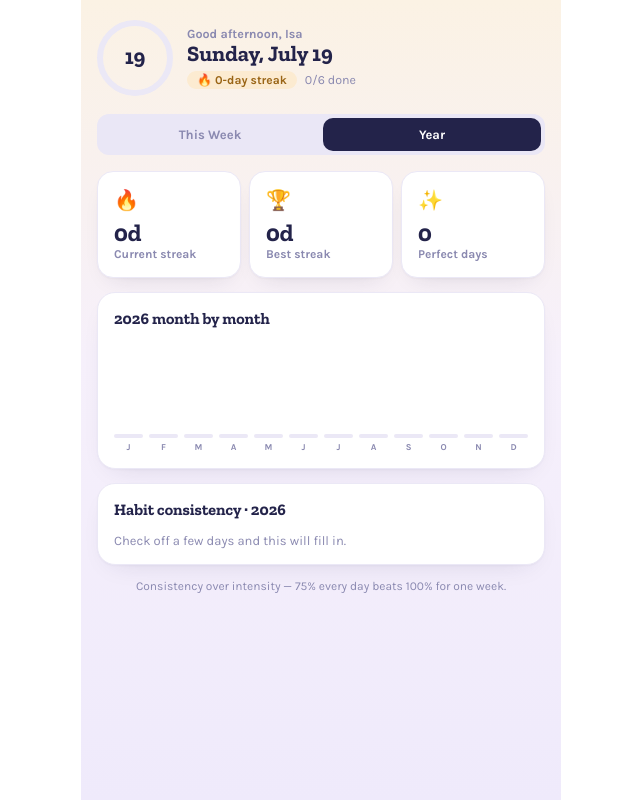
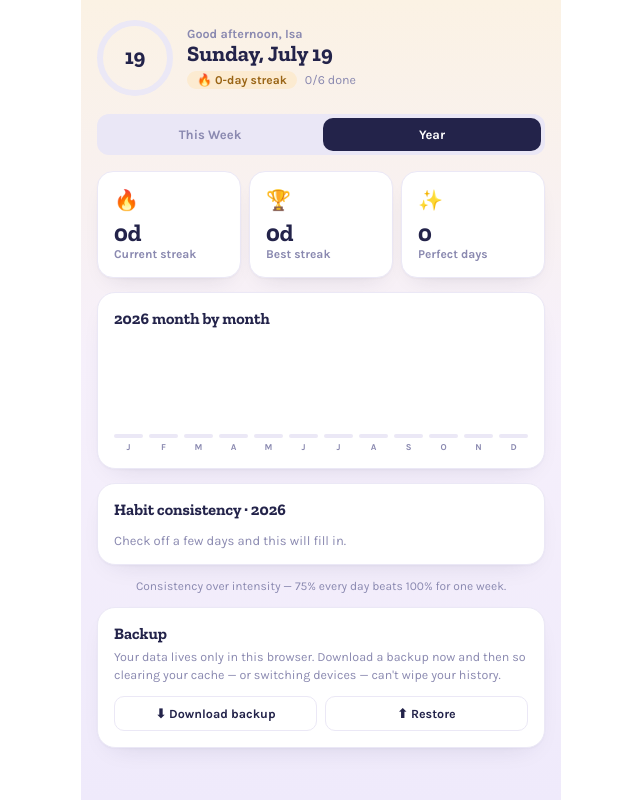
Before and after one commit to Isahepi/habit-tracker, a React (Vite) app: page / in a window 1280 px wide. Both pictures are taken after a click on the button "Year". Shown: the whole page, without its empty margins (319-959 px from the left). Built offline with nearby package versions, Linux system fonts and the light colour scheme.

Commit message:
Add manual backup/restore for tracker data
Data only lives in this browser's localStorage, so clearing the
cache or switching devices wipes it. Adds a Backup card in the
Year tab with Download (exports JSON) and Restore (loads a
previously downloaded backup, with a confirm before overwriting).

```diff
--- a/src/App.jsx
+++ b/src/App.jsx
@@ -1,4 +1,4 @@
-import { useState, useEffect, useCallback } from "react";
+import { useState, useEffect, useCallback, useRef } from "react";
 
 /* ---------- identity ---------- */
 const USER_NAME = "Isa";
@@ -382,11 +382,25 @@ const counterBtn = {
   fontFamily: "'Karla', sans-serif",
 };
 
+const backupBtn = {
+  flex: 1,
+  padding: "9px 0",
+  borderRadius: 10,
+  border: `1px solid ${C.line}`,
+  background: "transparent",
+  color: C.ink,
+  fontWeight: 700,
+  fontSize: 12.5,
+  cursor: "pointer",
+  fontFamily: "'Karla', sans-serif",
+};
+
 /* ---------- main ---------- */
 export default function HabitTracker() {
   const [data, setData] = useState(null);
   const [tab, setTab] = useState("week");
   const [viewDate, setViewDate] = useState(new Date());
+  const restoreInputRef = useRef(null);
 
   useEffect(() => {
     loadData().then(setData);
@@ -399,6 +413,41 @@ export default function HabitTracker() {
       return next;
     });
   }, []);
+
+  const downloadBackup = () => {
+    const blob = new Blob([JSON.stringify(data, null, 2)], { type: "application/json" });
+    const url = URL.createObjectURL(blob);
+    const a = document.createElement("a");
+    a.href = url;
+    a.download = `habit-tracker-backup-${toKey(new Date())}.json`;
+    a.click();
+    URL.revokeObjectURL(url);
+  };
+
+  const restoreBackup = (e) => {
+    const file = e.target.files?.[0];
+    e.target.value = "";
+    if (!file) return;
+    const reader = new FileReader();
+    reader.onload = () => {
+      let parsed;
+      try {
+        parsed = JSON.parse(reader.result);
+      } catch {
+        window.alert("That file isn't valid JSON.");
+        return;
+      }
+      if (!parsed || typeof parsed !== "object" || !parsed.days || !parsed.weeks) {
+        window.alert("That doesn't look like a habit tracker backup file.");
+        return;
+      }
+      if (window.confirm("Replace your current data with this backup? This can't be undone.")) {
+        setData(parsed);
+        saveData(parsed);
+      }
+    };
+    reader.readAsText(file);
+  };
 
   if (!data)
     return (
@@ -989,6 +1038,38 @@ export default function HabitTracker() {
           <div style={{ fontSize: 12, color: C.sub, textAlign: "center" }}>
             Consistency over intensity — 75% every day beats 100% for one week.
           </div>
+
+          <div style={cardStyle}>
+            <div
+              style={{
+                fontFamily: "'Zilla Slab', serif",
+                fontWeight: 700,
+                fontSize: 16,
+                marginBottom: 6,
+              }}
+            >
+              Backup
+            </div>
+            <div style={{ fontSize: 12.5, color: C.sub, marginBottom: 12, lineHeight: 1.4 }}>
+              Your data lives only in this browser. Download a backup now and then so clearing
+              your cache — or switching devices — can't wipe your history.
+            </div>
+            <div style={{ display: "flex", gap: 8 }}>
+              <button onClick={downloadBackup} style={backupBtn}>
+                ⬇ Download backup
+              </button>
+              <button onClick={() => restoreInputRef.current?.click()} style={backupBtn}>
+                ⬆ Restore
+              </button>
+            </div>
+            <input
+              ref={restoreInputRef}
+              type="file"
+              accept="application/json"
+              style={{ display: "none" }}
+              onChange={restoreBackup}
+            />
+          </div>
         </div>
       )}
     </div>
```
